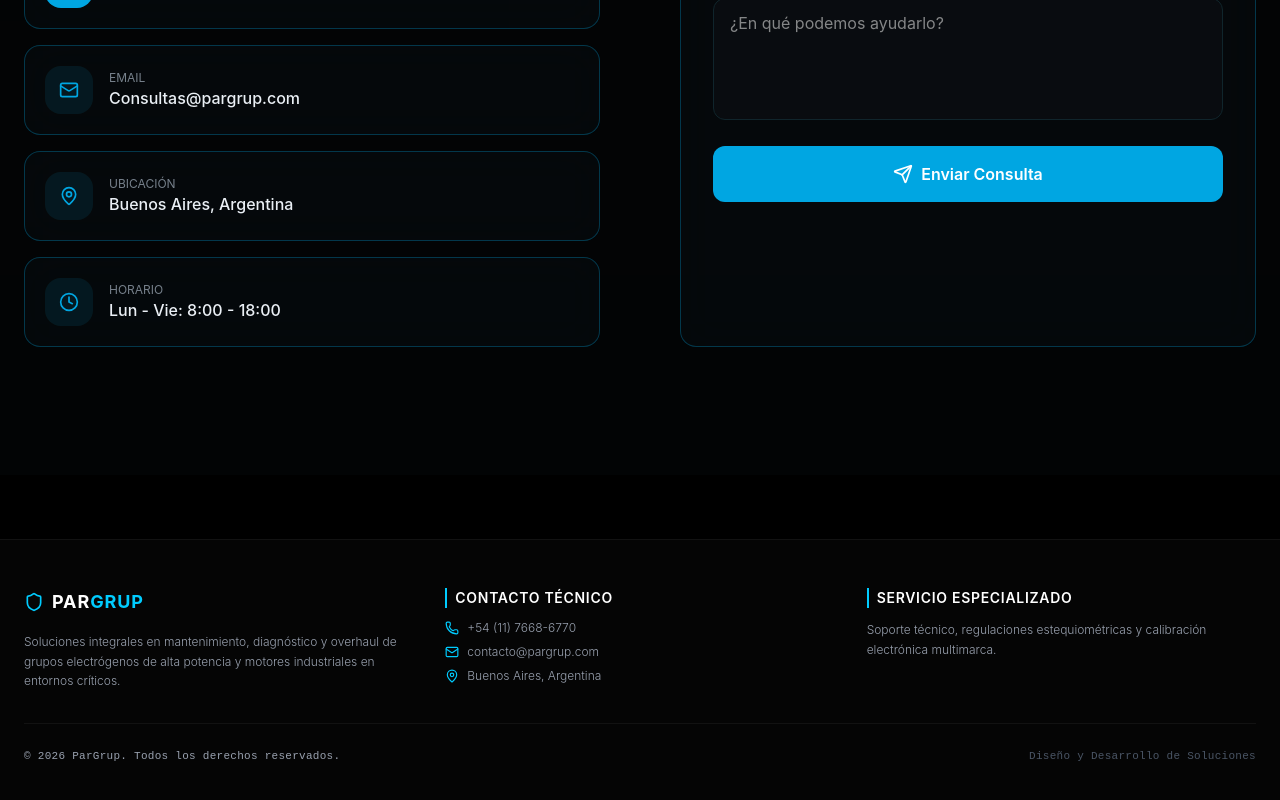
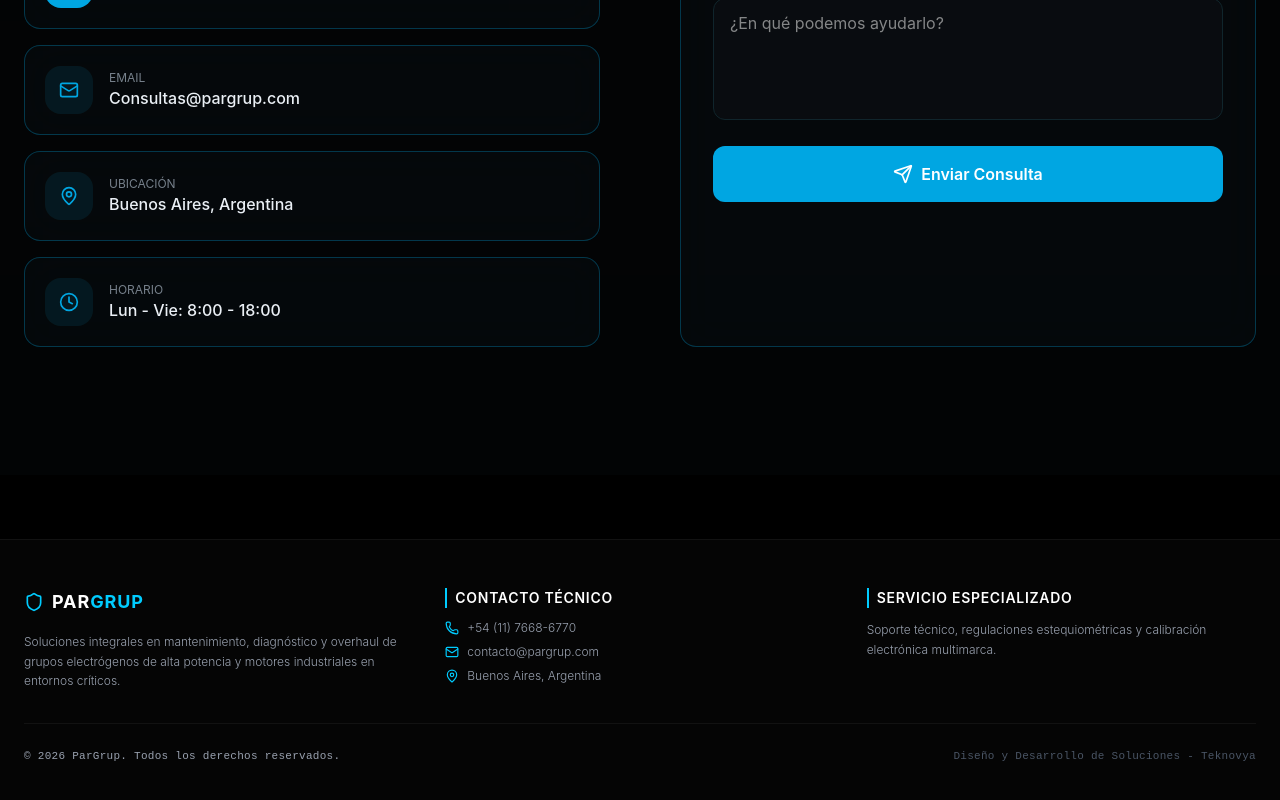
Before and after one commit to SilviiLLG/Pargrup, a Next.js app: page / in a window 1280 px wide. Shown: the part 4806-5606 px from the top of the page. Built offline with nearby package versions, Linux system fonts and the light colour scheme.

Commit message:
marca de agua

```diff
--- a/components/footer.tsx
+++ b/components/footer.tsx
@@ -55,7 +55,7 @@ export default function Footer() {
       {/* BARRA INFERIOR DE DERECHOS */}
       <div className="max-w-7xl mx-auto mt-8 pt-6 border-t border-white/5 flex flex-col sm:flex-row justify-between items-center gap-4 text-[11px] font-mono tracking-wide">
         <p>&copy; {new Date().getFullYear()} ParGrup. Todos los derechos reservados.</p>
-        <p className="text-gray-600">Diseño y Desarrollo de Soluciones </p>
+        <p className="text-gray-600">Diseño y Desarrollo de Soluciones - Teknovya </p>
       </div>
     </footer>
   )
```
